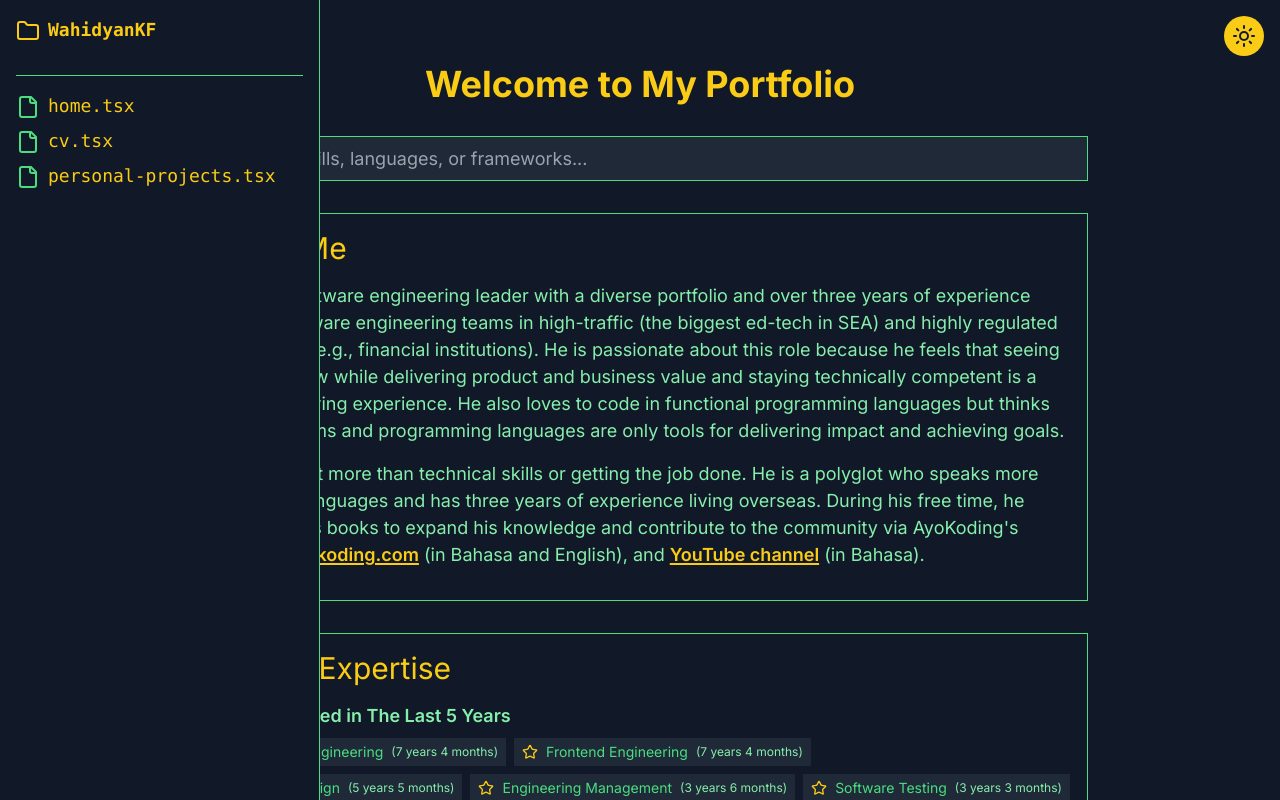
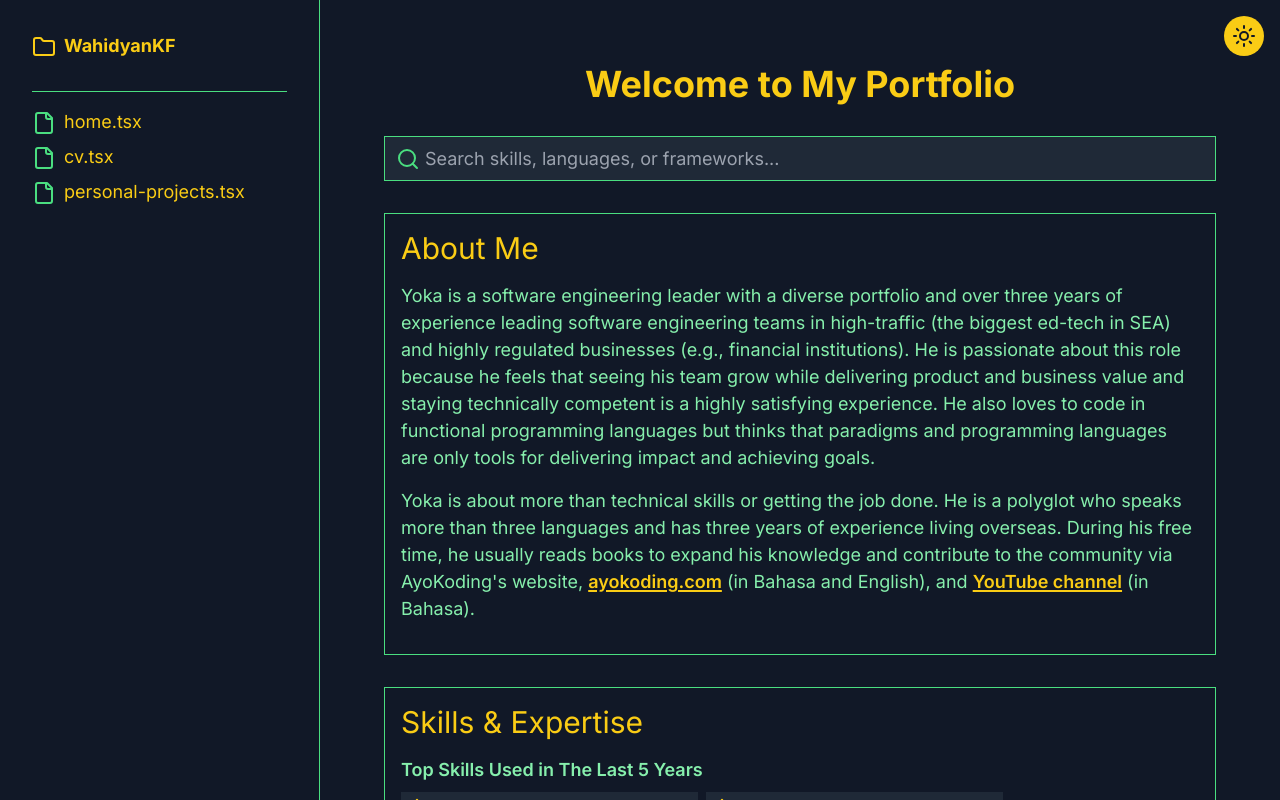
Before and after one commit to wahidyankf/wahidyankf-web, a Next.js app: page / in a window 1280 px wide. Shown: the top 800 px of the page. Built offline with nearby package versions, Linux system fonts and the light colour scheme.

Commit message:
make sidebar not shadow the main content

```diff
--- a/src/app/layout.tsx
+++ b/src/app/layout.tsx
@@ -86,8 +86,8 @@ export default function RootLayout({
           }}
         />
       </head>
-      <body className="root-layout">
-        <div className="body-content">
+      <body className="root-layout flex flex-col lg:flex-row">
+        <div className="body-content flex-grow">
           <div className="fixed top-4 right-4 z-50">
             <ThemeToggle />
           </div>
--- a/src/app/page.tsx
+++ b/src/app/page.tsx
@@ -84,9 +84,9 @@ function HomeContent() {
   };
 
   return (
-    <main className="min-h-screen bg-gray-900 text-green-400 p-4 sm:p-8 md:p-12 lg:p-16 flex flex-col lg:flex-row pb-20 lg:pb-0">
+    <main className="min-h-screen bg-gray-900 text-green-400 p-4 sm:p-8 md:p-12 lg:p-16 lg:ml-80 flex flex-col pb-20 lg:pb-0">
       <Navigation activePage="home" />
-      <div className="flex-grow max-w-4xl mx-auto">
+      <div className="flex-grow max-w-4xl mx-auto w-full">
         <h1 className="text-2xl sm:text-3xl md:text-4xl font-bold mb-8 text-center text-yellow-400">
           Welcome to My Portfolio
         </h1>
--- a/src/components/Navigation.tsx
+++ b/src/components/Navigation.tsx
@@ -10,7 +10,7 @@ export const Navigation: React.FC<NavigationProps> = ({ activePage }) => {
   return (
     <>
       {/* Mobile Navigation */}
-      <nav className="lg:hidden fixed bottom-0 left-0 right-0 bg-gray-900 border-t border-green-400 p-2 flex justify-around items-center z-50 light-theme:bg-light-background light-theme:border-light-primary">
+      <nav className="lg:hidden fixed bottom-0 left-0 right-0 bg-gray-900 border-t border-green-400 p-4 flex justify-around z-50">
         <NavLink
           href="/"
           activePage={activePage}
@@ -27,7 +27,7 @@ export const Navigation: React.FC<NavigationProps> = ({ activePage }) => {
       </nav>
 
       {/* Desktop Navigation */}
-      <nav className="hidden lg:block fixed left-0 top-0 h-full w-80 text-green-400 font-mono bg-gray-900 overflow-y-auto z-50 border-r border-green-400 light-theme:bg-gray-100 light-theme:text-light-foreground light-theme:border-light-primary">
+      <nav className="hidden lg:block fixed left-0 top-0 bottom-0 w-80 bg-gray-900 border-r border-green-400 p-4 overflow-y-auto z-50">
         <Link
           href="/"
           className="block mb-4 p-4 hover:text-yellow-400 transition-colors duration-200 light-theme:text-light-primary light-theme:hover:text-light-accent"
```
